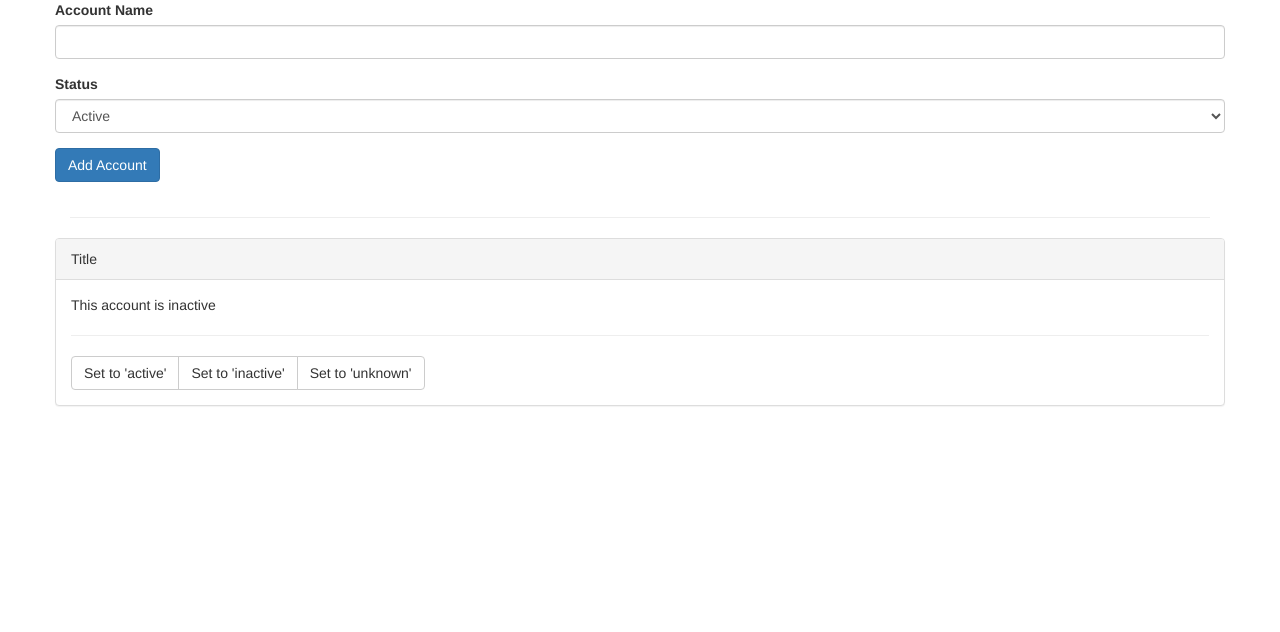
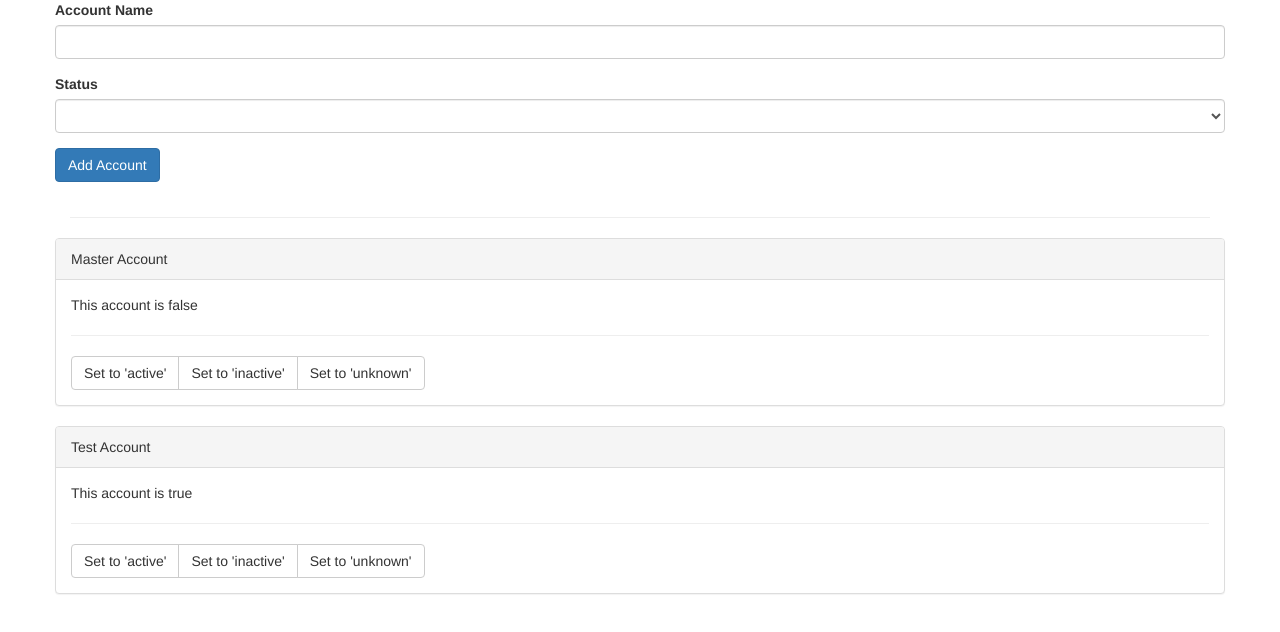
Before and after one commit to dimMaryanto93/ng-4, an Angular app: page / in a window 1280 px wide. Shown: the top 632 px of the page. Built offline with nearby package versions, Linux system fonts and the light colour scheme.

Commit message:
spliting acounts and an_account component

```diff
--- /dev/null
+++ b/src/app/account.ts
@@ -0,0 +1,9 @@
+export class Account {
+  name: string;
+  status: boolean;
+
+  constructor(name?: string, status?: any) {
+    this.name = name;
+    this.status = status;
+  }
+}
--- a/src/app/accounts/accounts.component.html
+++ b/src/app/accounts/accounts.component.html
@@ -1,12 +1,12 @@
 <div class="panel panel-default">
-  <div class="panel-heading">Title</div>
+  <div class="panel-heading">{{anAccount.name}}</div>
   <div class="panel-body">
-    This account is inactive
+    This account is {{anAccount.status}}
     <hr>
     <div class="btn-group" role="group">
-      <button type="button" class="btn btn-default">Set to 'active'</button>
-      <button type="button" class="btn btn-default">Set to 'inactive'</button>
-      <button type="button" class="btn btn-default">Set to 'unknown'</button>
+      <button type="button" class="btn btn-default" (click)="onChangedServerStatus(true)">Set to 'active'</button>
+      <button type="button" class="btn btn-default" (click)="onChangedServerStatus(false)">Set to 'inactive'</button>
+      <button type="button" class="btn btn-default" (click)="onChangedServerStatus(null)">Set to 'unknown'</button>
     </div>
   </div>
 </div>
--- a/src/app/accounts/accounts.component.ts
+++ b/src/app/accounts/accounts.component.ts
@@ -1,4 +1,5 @@
-import { Component, OnInit } from '@angular/core';
+import {Component, Input, OnInit} from '@angular/core';
+import {Account} from "../account";
 
 @Component({
   selector: 'app-accounts',
@@ -7,9 +8,15 @@ import { Component, OnInit } from '@angular/core';
 })
 export class AccountsComponent implements OnInit {
 
-  constructor() { }
+  @Input() anAccount: Account;
+
+  constructor() {
+  }
 
   ngOnInit() {
   }
 
+  onChangedServerStatus(value: boolean) {
+    this.anAccount.status = value;
+  }
 }
--- a/src/app/an-account/an-account.component.html
+++ b/src/app/an-account/an-account.component.html
@@ -1,15 +1,15 @@
 <div class="form-group">
   <label for="accountName">Account Name</label>
-  <input type="text" name="accountName" id="accountName" class="form-control">
+  <input type="text" name="accountName" id="accountName" class="form-control" [(ngModel)]="account.name">
 </div>
 <div class="form-group">
   <label for="accountStatus">Status</label>
-  <select name="accountStatus" id="accountStatus" class="form-control">
+  <select name="accountStatus" id="accountStatus" class="form-control" [(ngModel)]="account.status">
     <option value=true>Active</option>
     <option value=false>Inactive</option>
     <option value=null>Unknown</option>
   </select>
 </div>
 <div class="form-group">
-  <button class="btn btn-primary">Add Account</button>
+  <button class="btn btn-primary" (click)="createNewAccount()">Add Account</button>
 </div>
--- a/src/app/an-account/an-account.component.ts
+++ b/src/app/an-account/an-account.component.ts
@@ -1,4 +1,5 @@
 import {Component, EventEmitter, OnInit, Output} from '@angular/core';
+import {Account} from "../account";
 
 @Component({
   selector: 'app-an-account',
@@ -7,7 +8,8 @@ import {Component, EventEmitter, OnInit, Output} from '@angular/core';
 })
 export class AnAccountComponent implements OnInit {
 
-  @Output() accountAdded = new EventEmitter<{ name: string, status: boolean }>();
+  @Output('createdAnAccount') accountCreated = new EventEmitter<Account>();
+  account: Account = new Account();
 
   constructor() {
   }
@@ -15,4 +17,8 @@ export class AnAccountComponent implements OnInit {
   ngOnInit() {
   }
 
+  createNewAccount() {
+    this.accountCreated.emit(this.account);
+    this.account = new Account();
+  }
 }
--- a/src/app/app.component.html
+++ b/src/app/app.component.html
@@ -1,9 +1,9 @@
 <div class="container">
   <div class="row">
-    <app-an-account></app-an-account>
+    <app-an-account (createdAnAccount)="doCreatedAnAccount($event)"></app-an-account>
   </div>
   <hr>
   <div class="row">
-    <app-accounts></app-accounts>
+    <app-accounts *ngFor="let anAccount of accounts" [anAccount]="anAccount"></app-accounts>
   </div>
 </div>
--- a/src/app/app.component.ts
+++ b/src/app/app.component.ts
@@ -1,4 +1,5 @@
 import {Component} from '@angular/core';
+import {Account} from "./account";
 
 @Component({
   selector: 'app-root',
@@ -6,4 +7,14 @@ import {Component} from '@angular/core';
   styleUrls: ['./app.component.css']
 })
 export class AppComponent {
+
+  accounts: Account[] = [
+    new Account('Master Account', false),
+    new Account('Test Account', true)
+  ];
+
+
+  doCreatedAnAccount(anAccount: Account) {
+    this.accounts.push(anAccount);
+  }
 }
```
